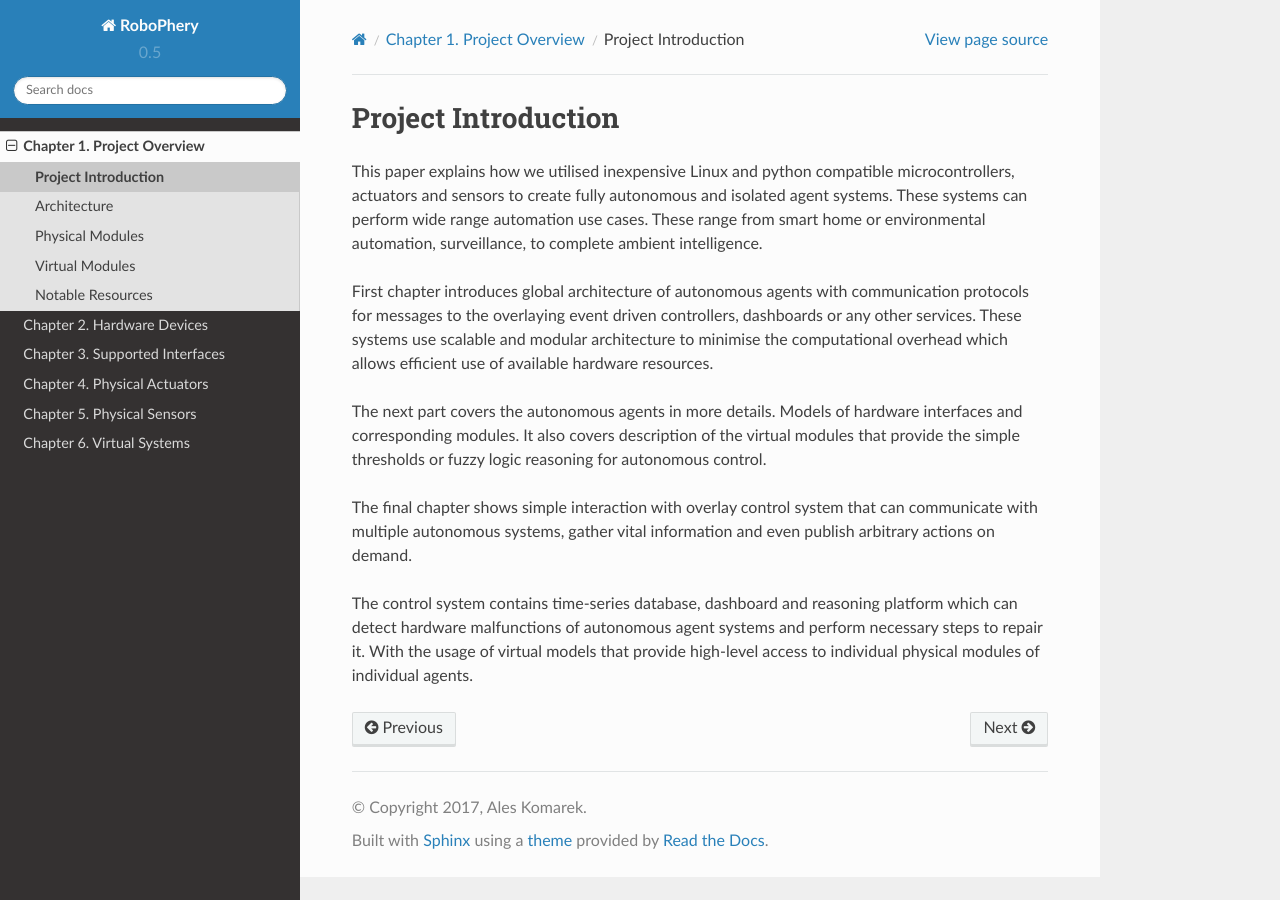
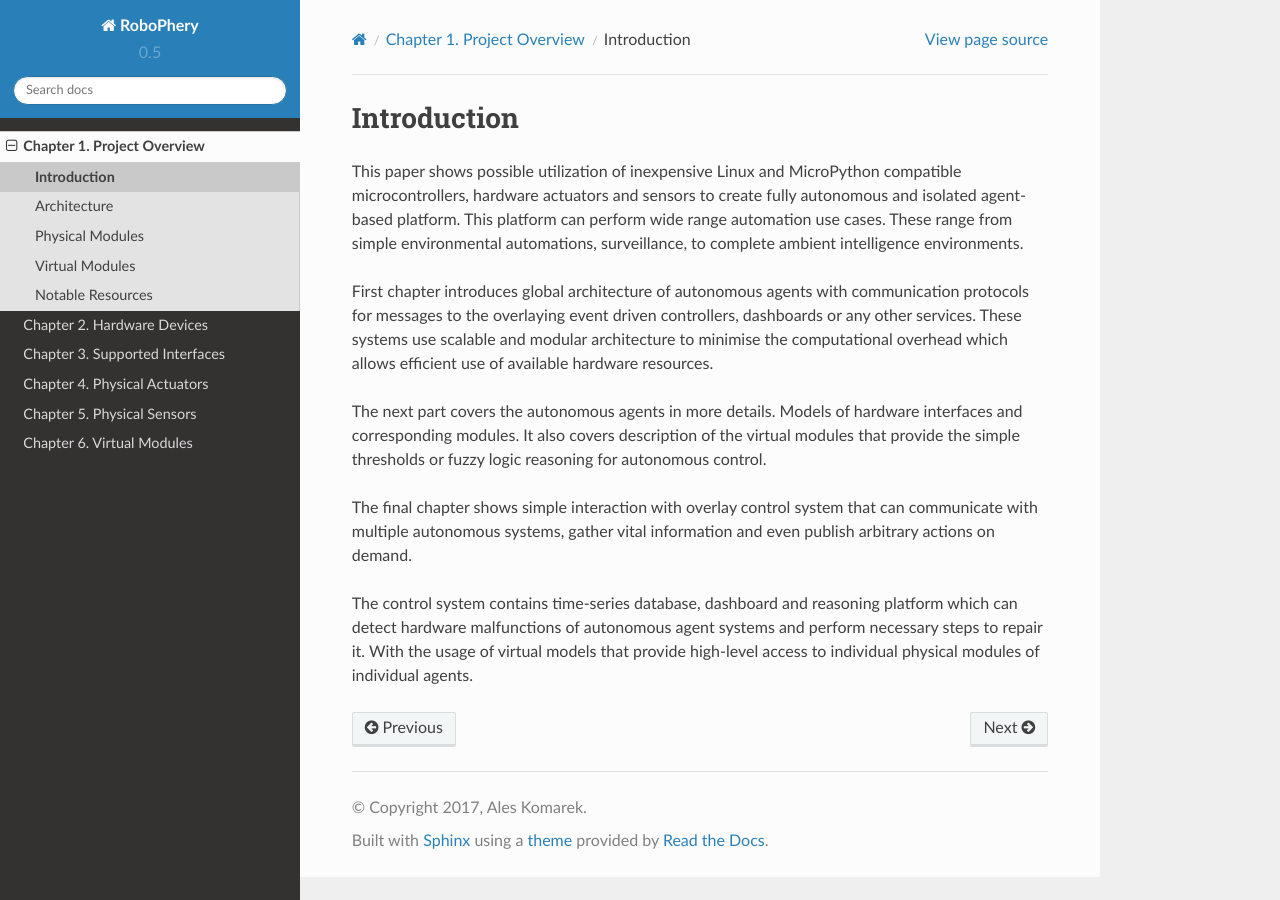
Before and after one commit to cznewt/robophery, a Sphinx documentation site: the page built from docs/source/doc/arch/overview.rst, in a window 1280 px wide. Built offline with Sphinx 7.4.7 and the Read the Docs theme 2.0.0, drawn with Linux system fonts in a browser that asks for light colours; formulas are drawn with MathJax 3.

Commit message:
Doc fixes

```diff
--- a/docs/source/doc/arch/overview.rst
+++ b/docs/source/doc/arch/overview.rst
@@ -1,13 +1,13 @@
 
-====================
-Project Introduction
-====================
+============
+Introduction
+============
 
-This paper explains how we utilised inexpensive Linux and python compatible
-microcontrollers, actuators and sensors to create fully autonomous and
-isolated agent systems. These systems can perform wide range automation use
-cases. These range from smart home or environmental automation, surveillance,
-to complete ambient intelligence.
+This paper shows possible utilization of inexpensive Linux and MicroPython
+compatible microcontrollers, hardware actuators and sensors to create fully
+autonomous and isolated agent-based platform. This platform can perform wide
+range automation use cases. These range from simple environmental automations,
+surveillance, to complete ambient intelligence environments.
 
 First chapter introduces global architecture of autonomous agents with
 communication protocols for messages to the overlaying event driven controllers,
--- a/docs/source/doc/virtual/index.rst
+++ b/docs/source/doc/virtual/index.rst
@@ -1,6 +1,6 @@
 
 ==========================
-Chapter 6. Virtual Systems
+Chapter 6. Virtual Modules
 ==========================
 
 Virtual devices represent module aggregation and are useful when encapsulating
--- a/docs/source/doc/virtual/shutter.rst
+++ b/docs/source/doc/virtual/shutter.rst
@@ -1,4 +1,4 @@
 
-==============
-Shutter Device
-==============
+================
+(Roller) Shutter
+================
```
Also changed, not shown: other parts of docs/source/doc/virtual/index.rst (+2 -1 lines), docs/source/doc/arch/architecture.rst (+4 -4 lines), docs/source/doc/virtual/vehicle-terrestrial-leg.rst (renamed from docs/source/doc/virtual/vehicle-terrestrial.rst, +3 -6 lines), docs/source/doc/virtual/vehicle-terrestrial-wheel.rst (added, +8 -0 lines).
